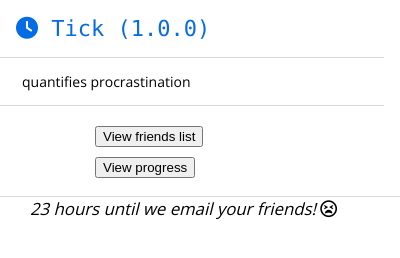
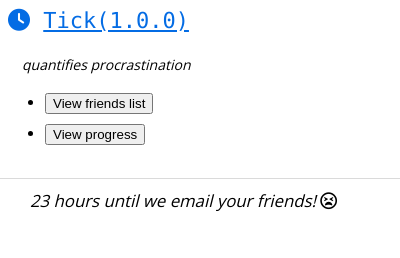
Before and after one commit to OliviaLiu200/Tick, a browser extension: page main_popup.html in a window 400 px wide. Shown: the top 258 px of the page. Drawn offline with nearby package versions, Linux system fonts and the light colour scheme.

Commit message:
cosmetic changes

```diff
--- a/main_popup.html
+++ b/main_popup.html
@@ -43,7 +43,6 @@
 
       .modal-header {
         align-items: center;
-        border-bottom: 1px solid #dadada;
       }
 
       .modal-content {
@@ -51,13 +50,12 @@
       }
 
       .modal-buttons {
-        border-top: 1px solid #dadada;
         height: 90px;
         width: 100%;
       }
 
       .modal-countdown {
-        padding: 0 30px;
+        padding: 10px 30px;
         border-top: 0.5px solid #dadada;
         font-size: larger;
         font-style: italic;
@@ -65,22 +63,12 @@
       }
 
       .logo {
-        padding: 16px;
+        padding: 8px;
       }
 
       .logo-icon {
         vertical-align: text-bottom;
         margin-right: 12px;
-      }
-
-      .version {
-        color: #046ce4;
-        font-size: 18px;
-      }
-
-      .flex-container {
-        justify-content: space-between;
-        padding: 15px 90px;
       }
 
       .flex {
@@ -107,29 +95,24 @@
   </head>
 
   <body>
-    <div class="modal-header">
       <h1 class="logo">
         <i class="fas fa-clock"></i>
-        Tick
-        <span class="verson">(1.0.0)</span>
+        <u>Tick(1.0.0)</u>
       </h1>
-    </div>
-    <div class="modal-content">
-      <p>quantifies procrastination</p>
-    </div>
+      <p class="modal-content"><em>quantifies procrastination</em></p>
     <div class="modal-buttons">
-      <div class="flex-container">
+        <ul>
           <div class="flex">
-          <a href="friendsListYeet.html" target="_blank">
+            <li><a href="friendsListYeet.html" target="_blank">
               <button>View friends list</button>
-          </a>
+            </a> </li>
           </div>
           <div class="flex">
-          <a href="progress.html" target="_blank">
+            <li><a href="progress.html" target="_blank">
               <button>View progress</button>
-          </a>
+            </a> </li>
           </div>
-      </div>
+        </ul>
     </div>
     <div class="modal-countdown">
       23 hours until we email your friends!
```
Lines whose indentation alone changed are shown as unchanged.
